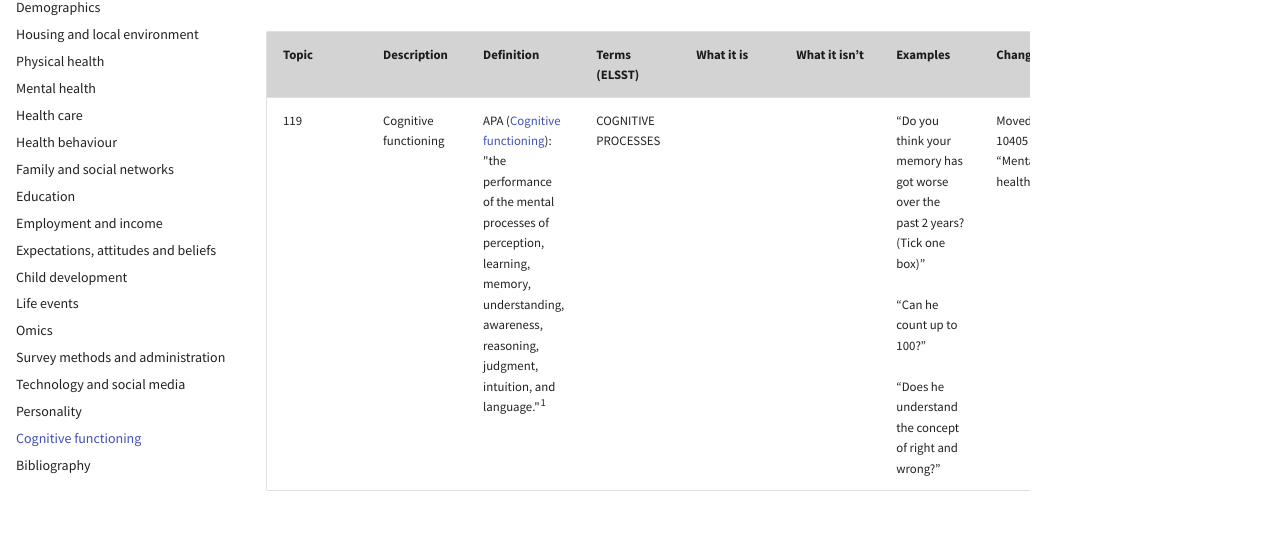
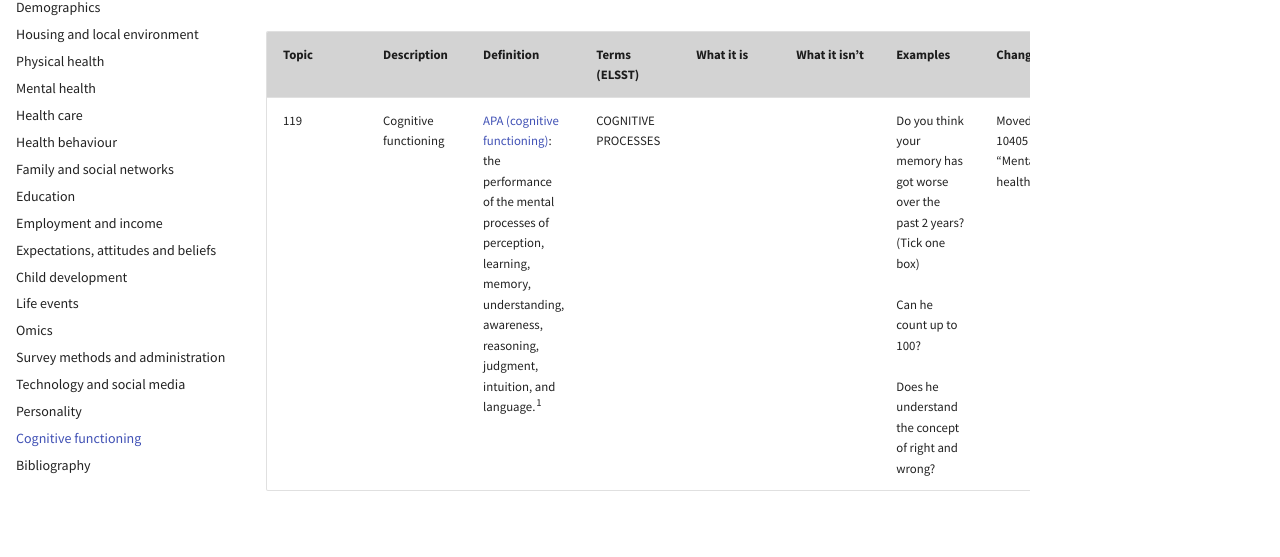
Before and after one commit to CLOSER-Cohorts/closer-vocabulary-2026, an MkDocs documentation site: the page built from docs/cognitive-functioning.md, in a window 1280 px wide. Shown: the part 173-730 px from the top of the page. Built offline with MkDocs 1.6.1 and Material for MkDocs 9.7.7, drawn with Linux system fonts in a browser that asks for light colours.

```diff
--- a/docs/cognitive-functioning.md
+++ b/docs/cognitive-functioning.md
@@ -2,4 +2,4 @@
 
 | **Topic** | **Description** | **Definition** | **Terms (ELSST)** | **What it is** | **What it isn’t** | **Examples** | **Changes** |
 | --- | --- | --- | --- | --- | --- | --- | --- |
-| 119 | Cognitive functioning | APA ([Cognitive functioning](https://dictionary.apa.org/cognitive-functioning)): "the performance of the mental processes of perception, learning, memory, understanding, awareness, reasoning, judgment, intuition, and language."<sup>1</sup> | COGNITIVE PROCESSES | &nbsp; | &nbsp; | “Do you think your memory has got worse over the past 2 years? (Tick one box)”<br><br>“Can he count up to 100?”<br><br>“Does he understand the concept of right and wrong?” | Moved from 10405 under “Mental health”. |
+| 119 | Cognitive functioning | [APA (cognitive functioning)](https://dictionary.apa.org/cognitive-functioning): the performance of the mental processes of perception, learning, memory, understanding, awareness, reasoning, judgment, intuition, and language.<sup>1</sup> | COGNITIVE PROCESSES | &nbsp; | &nbsp; | Do you think your memory has got worse over the past 2 years? (Tick one box)<br><br>Can he count up to 100?<br><br>Does he understand the concept of right and wrong? | Moved from 10405 under “Mental health”. |
```
